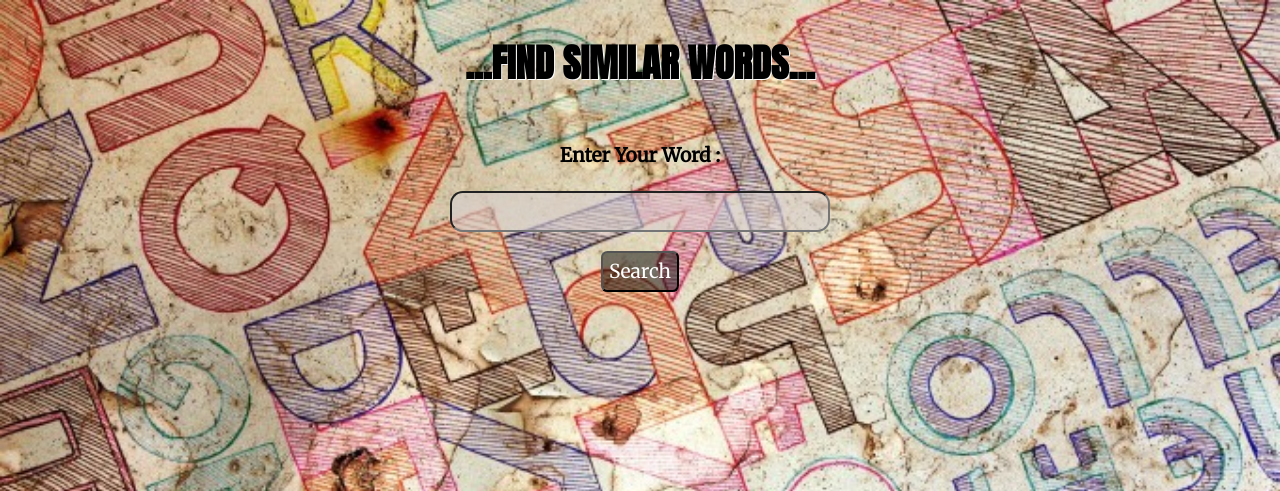
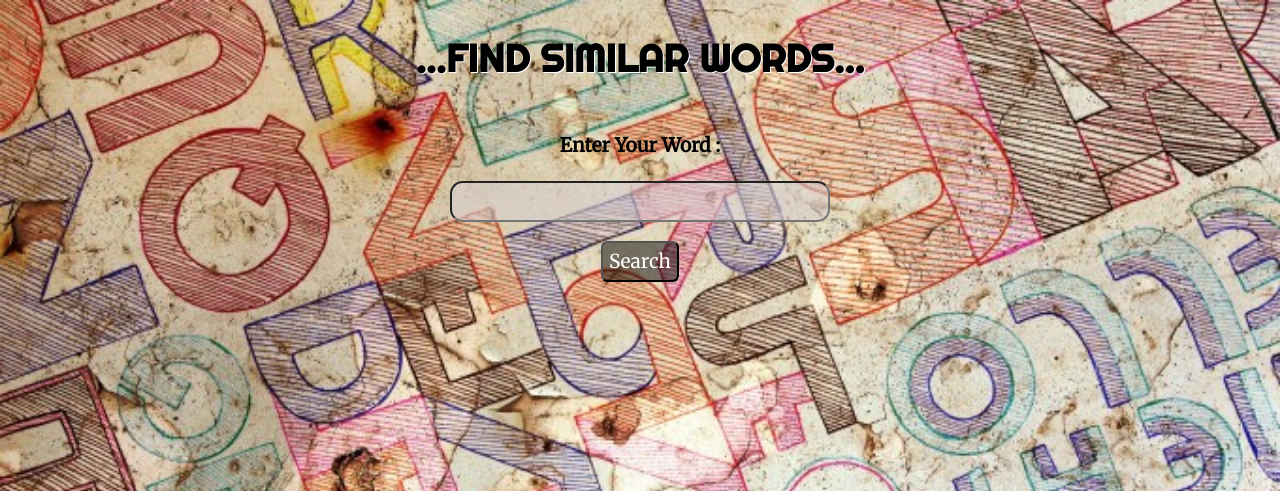
Before and after one commit to thevarunsharma/Similar-Word-Finder, a Flask app: page / in a window 1280 px wide. Shown: the top 491 px of the page. Run offline with Flask 2, Linux system fonts and the light colour scheme; parts of the project's set-up code (start-up, migrations or seed data) failed here and were passed over.

Commit message:
font change

```diff
--- a/static/main.css
+++ b/static/main.css
@@ -8,7 +8,7 @@ body{
 h1, h2{
   text-align: center;
   padding: 2vw;
-  font-family: Anton;
+  font-family: Righteous;
   text-shadow: 1px 1px white;
 }
 input[type=text]{
--- a/templates/main.html
+++ b/templates/main.html
@@ -2,7 +2,7 @@
 <head>
   <link rel="stylesheet" href="../static/main.css">
   <link href="https://fonts.googleapis.com/css?family=Merriweather" rel="stylesheet">
-  <link href="https://fonts.googleapis.com/css?family=Anton" rel="stylesheet">
+  <link href="https://fonts.googleapis.com/css?family=Righteous" rel="stylesheet">
 </head>
 <body>
   <h1>...FIND SIMILAR WORDS...</h1>
```
